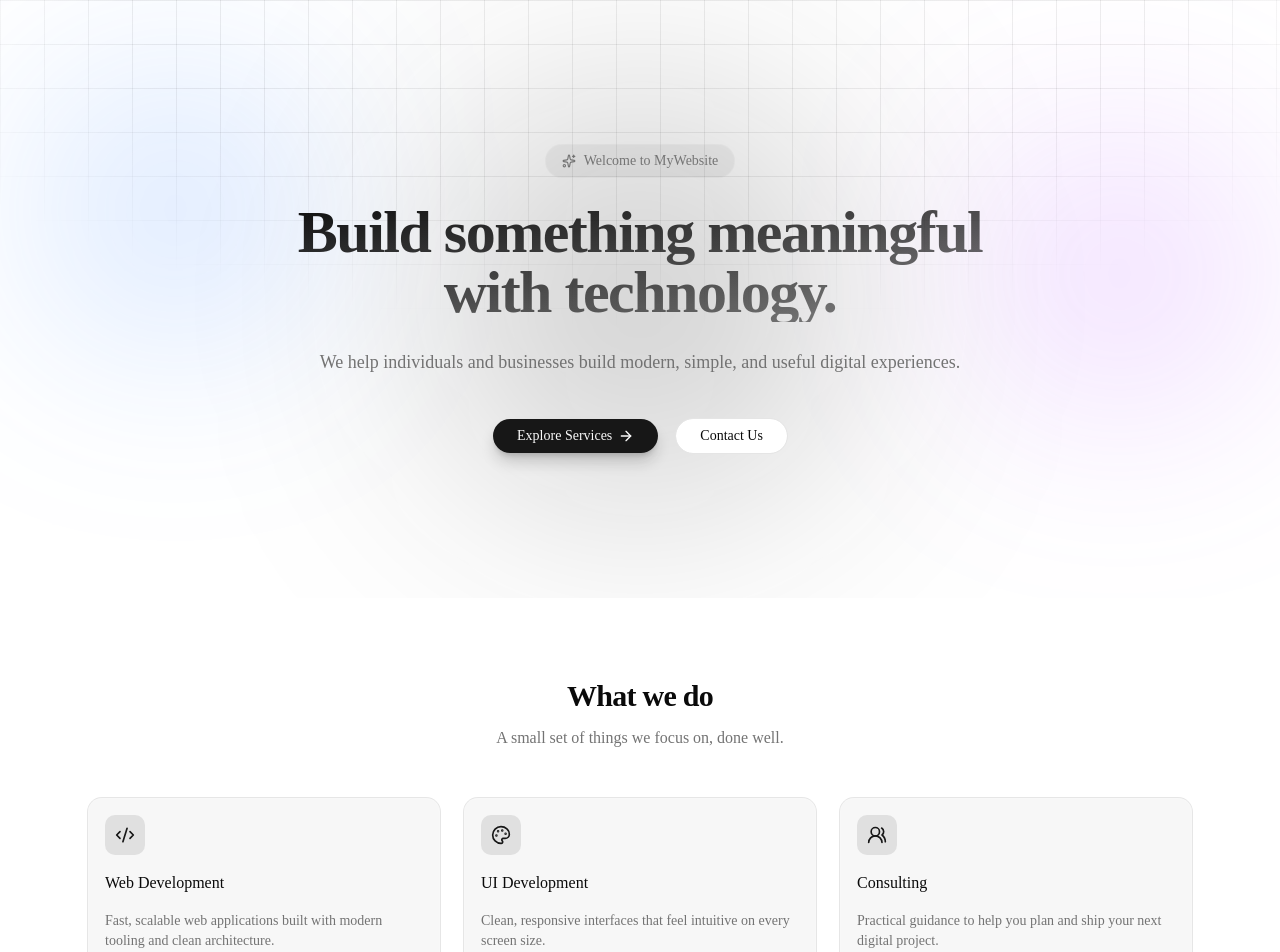
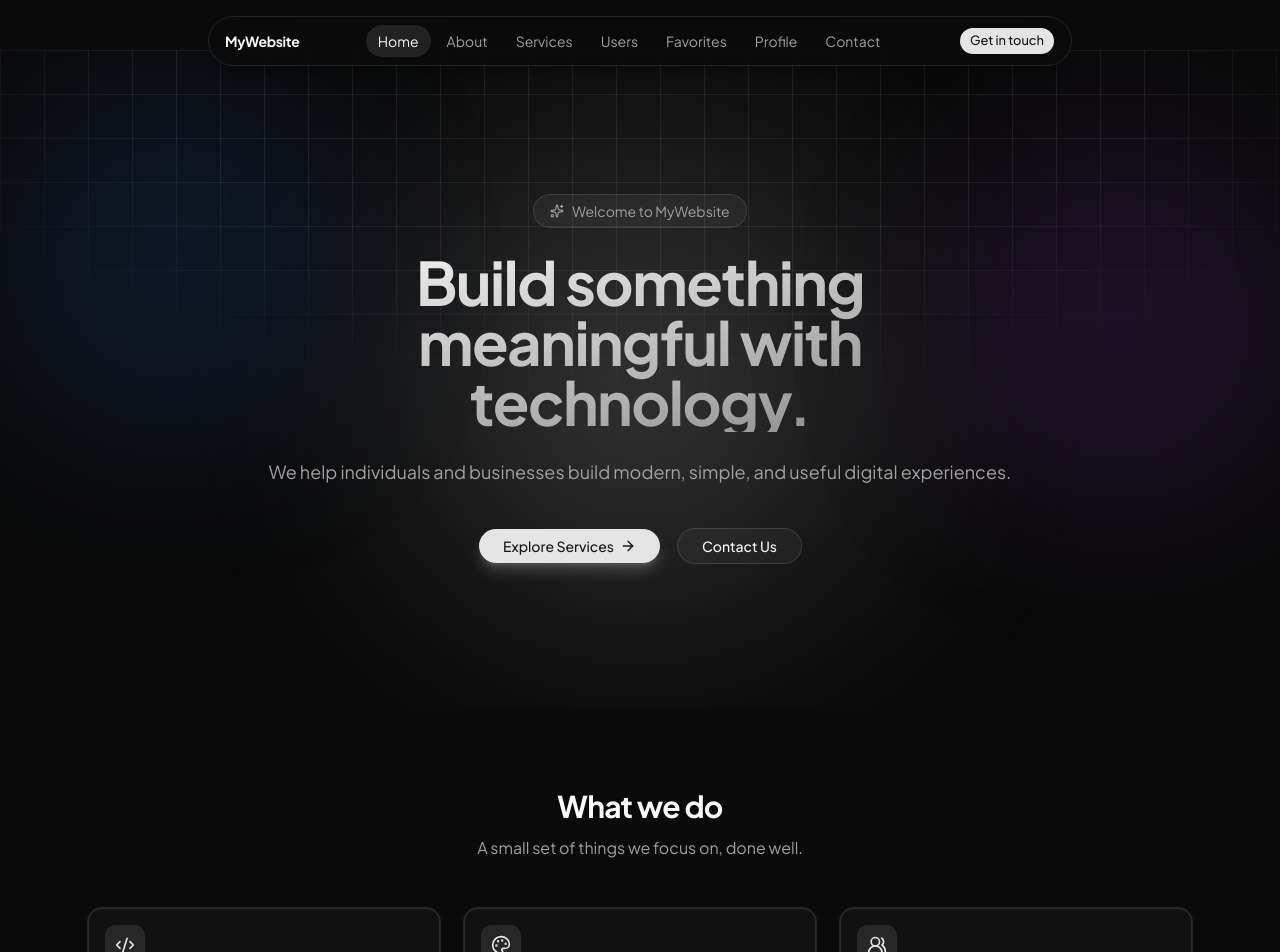
Before and after one commit to BrwnsAmanda/belajar_nextjs, a Next.js app: page / in a window 1280 px wide. Shown: the top 952 px of the page. Built offline with nearby package versions, Linux system fonts and the light colour scheme.

Commit message:
style: memperbarui tampilai ui

```diff
--- a/app/layout.tsx
+++ b/app/layout.tsx
@@ -1,29 +1,53 @@
-import type { Metadata } from "next";
-import { Geist, Geist_Mono } from "next/font/google";
 import "./globals.css";
 
-const geistSans = Geist({
-  variable: "--font-geist-sans",
-  subsets: ["latin"],
+import localFont from "next/font/local";
+
+import Navbar from "@/components/Navbar";
+import Footer from "@/components/Footer";
+import { UserProvider } from "@/context/UserContext";
+
+const fontSans = localFont({
+  src: [
+    {
+      path: "./fonts/PlusJakartaSans-Variable.woff2",
+      style: "normal",
+    },
+    {
+      path: "./fonts/PlusJakartaSans-Italic-Variable.woff2",
+      style: "italic",
+    },
+  ],
+  variable: "--font-sans",
+  display: "swap",
 });
 
-const geistMono = Geist_Mono({
-  variable: "--font-geist-mono",
-  subsets: ["latin"],
-});
-
-export const metadata: Metadata = {
-  title: "Create Next App",
-  description: "Generated by create next app",
+export const metadata = {
+  title: "MyWebsite — Build something meaningful",
+  description:
+    "We help individuals and businesses build modern, simple, and useful digital experiences.",
 };
 
-export default function RootLayout({ children }: LayoutProps<"/">) {
+export default function RootLayout({
+  children,
+}: {
+  children: React.ReactNode;
+}) {
   return (
     <html
       lang="en"
-      className={`${geistSans.variable} ${geistMono.variable} h-full antialiased`}
+      className={`dark ${fontSans.variable}`}
     >
-      <body className="min-h-full flex flex-col">{children}</body>
+      <body className="flex min-h-screen flex-col bg-background text-foreground antialiased">
+        <UserProvider>
+          <Navbar />
+
+          <main className="flex-1">
+            {children}
+          </main>
+
+          <Footer />
+        </UserProvider>
+      </body>
     </html>
   );
 }
```
